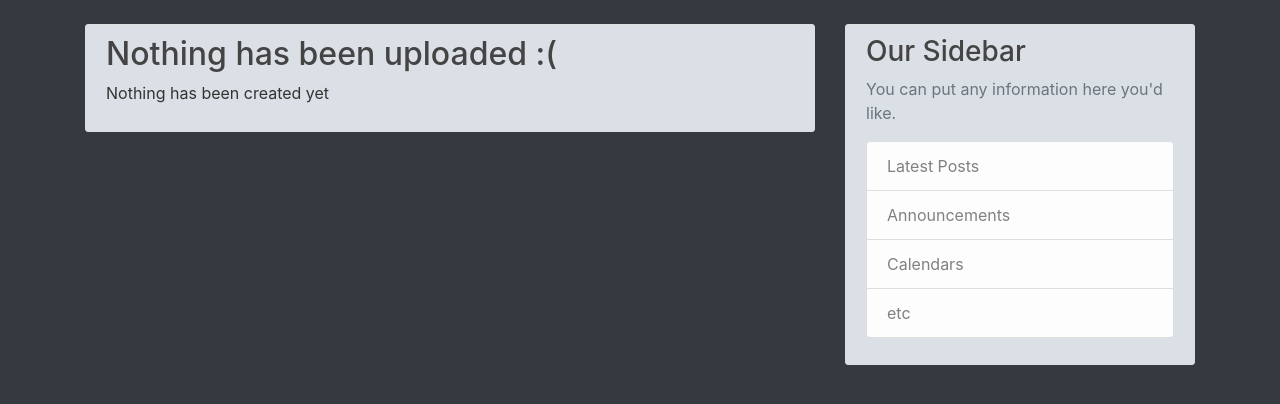
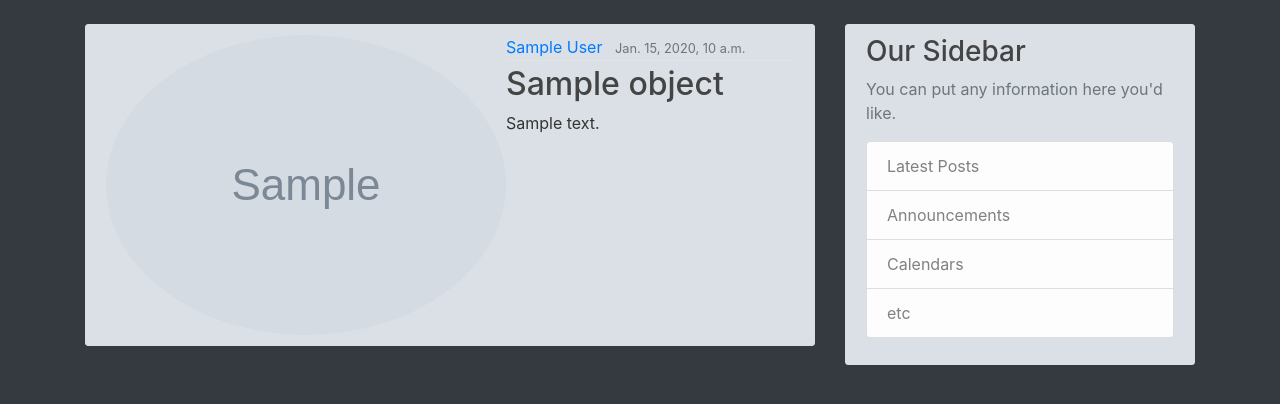
Before and after one commit to pgs5/DjangoExperiment, a Django app: template sheet/templates/sheet/sheet_list.html in a window 1280 px wide. Shown: the part 56-460 px from the top of the page. Run offline with Django 3.2, Linux system fonts and the light colour scheme; the template is opened without the code that fills it: most values are stand-ins (such as "Sample title", 1, 10 or a date in 2020); grey boxes marked "Sample" are stand-in pictures; some libraries are stand-ins or nearby versions.

Commit message:
Fixed context calls in sheet template

```diff
--- a/sheet/models.py
+++ b/sheet/models.py
@@ -8,7 +8,7 @@ class Sheet(models.Model):
     title = models.CharField(max_length=50)
     description = models.TextField()
     date_posted = models.DateTimeField(default = timezone.now)
-    user = models.ForeignKey(User, on_delete = models.CASCADE)
+    author = models.ForeignKey(User, on_delete = models.CASCADE)
     composer = models.TextField()
     sheet_pdf = models.FileField( default = 'default.jpg', upload_to = 'sheet_music')
     initial_key = models.CharField(max_length=16)
--- a/sheet/templates/sheet/sheet_list.html
+++ b/sheet/templates/sheet/sheet_list.html
@@ -1,6 +1,6 @@
 {% extends "blog/base.html" %}
 {% block content %}
-    {% if objects.0 == null %}
+    {% if object_list.0 == null %}
     <article class="media content-section">
       <div class="media-body">
         <h2><a class="article-title" href="#">Nothing has been uploaded :(</a></h2>
```
